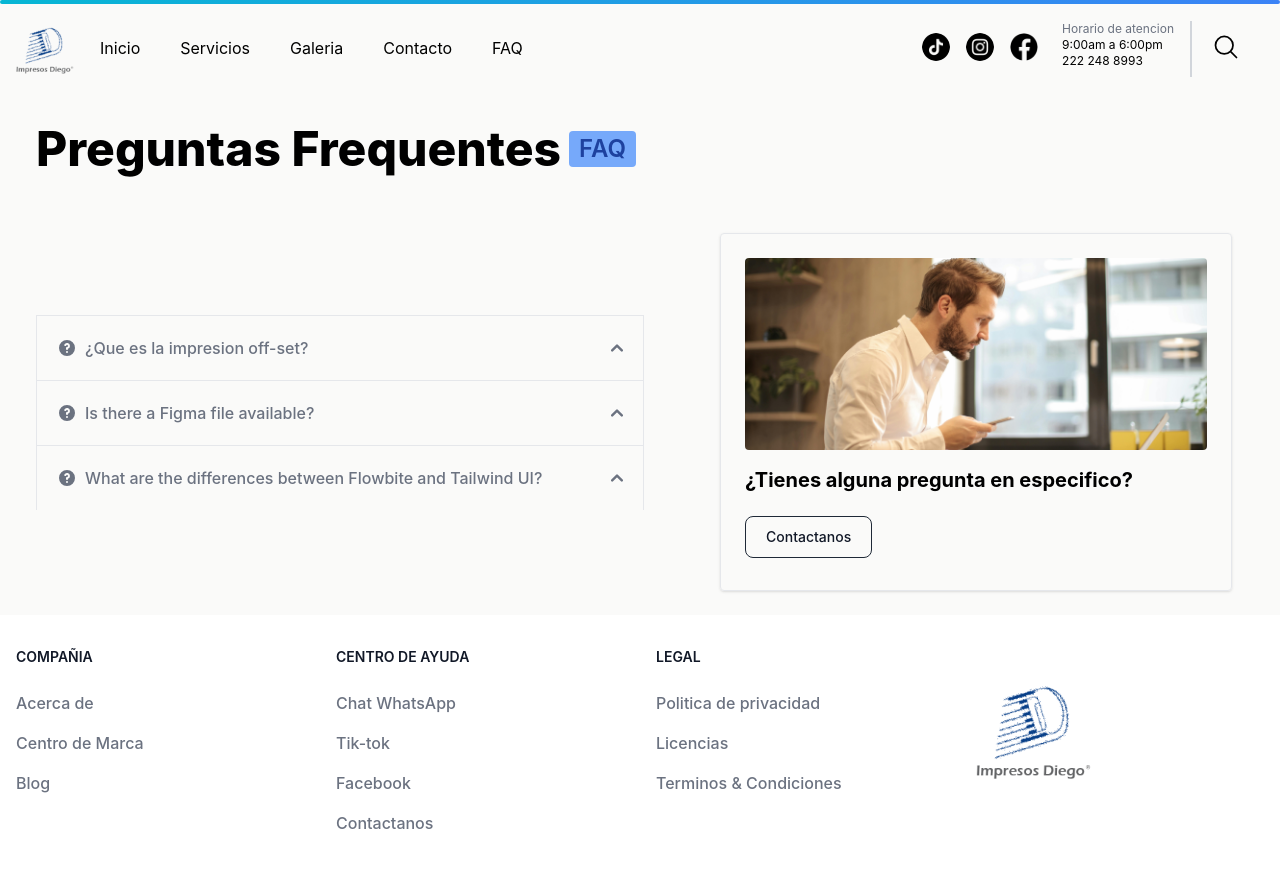
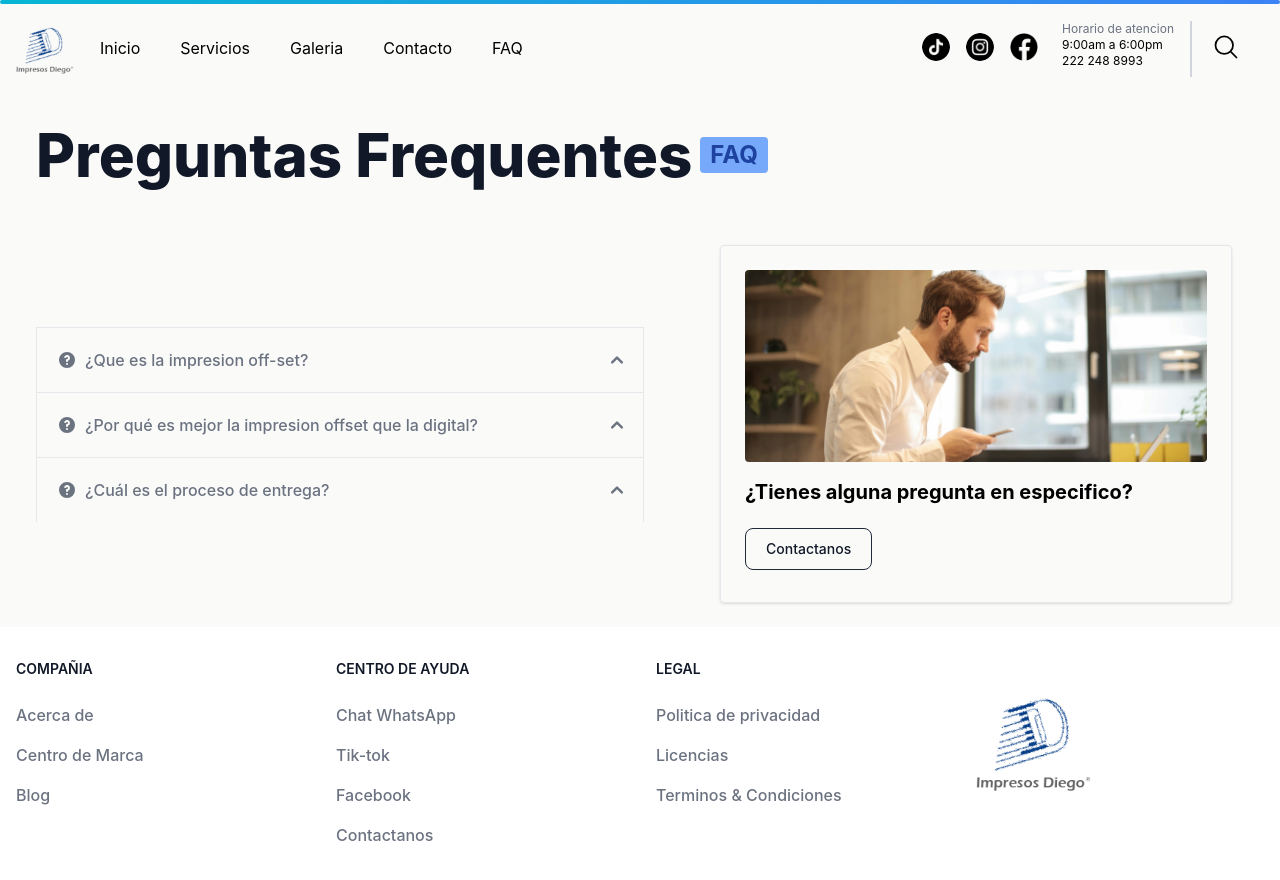
Before and after one commit to EmilioPG13/Impresos-Diego, a React (Vite) app: page /faq in a window 1280 px wide. Shown: the top 880 px of the page. Built offline with nearby package versions, Linux system fonts and the light colour scheme.

Commit message:
♻️ refactor: Update FAQ component design and image, and add form for project printing quote request in contacto.jsx

```diff
--- a/src/components/routes/faq.jsx
+++ b/src/components/routes/faq.jsx
@@ -1,4 +1,4 @@
-import React, { useState } from 'react';
+import { useState } from 'react';
 import manWorking from '../../images/people/manWorking.jpg';
 
 const Accordion = ({ items }) => {
@@ -54,7 +54,7 @@ function FAQ() {
             ),
         },
         {
-            title: 'Is there a Figma file available?',
+            title: '¿Por qué es mejor la impresion offset que la digital?',
             content: (
                 <>
                     <p className="mb-2 text-gray-500 dark:text-gray-400">Flowbite is first conceptualized and designed using the Figma software so everything you see in the library has a design equivalent in our Figma file.</p>
@@ -63,7 +63,7 @@ function FAQ() {
             ),
         },
         {
-            title: 'What are the differences between Flowbite and Tailwind UI?',
+            title: '¿Cuál es el proceso de entrega?',
             content: (
                 <>
                     <p className="mb-2 text-gray-500 dark:text-gray-400">The main difference is that the core components from Flowbite are open source under the MIT license, whereas Tailwind UI is a paid product. Another difference is that Flowbite relies on smaller and standalone components, whereas Tailwind UI offers sections of pages.</p>
@@ -80,9 +80,9 @@ function FAQ() {
 
     return (
         <>
-            <h1 className="m-9 flex items-center text-5xl font-extrabold dark:text-gray-500">
+            <h1 className="m-9 flex items-center text-3xl font-extrabold text-gray-900 dark:text-white md:text-5xl lg:text-6xl">
                 Preguntas Frequentes
-                <span className="bg-blue-400 text-blue-800 text-2xl font-semibold me-2 px-2.5 py-0.5 rounded dark:bg-blue-200 dark:text-blue-800 ms-2">FAQ</span>
+                <span className="bg-blue-400 text-blue-800 text-2xl font-bold me-2 px-2.5 py-0.5 rounded dark:bg-blue-200 dark:text-blue-800 ms-2">FAQ</span>
             </h1>
             <br />
             <div className="flex justify-center items-center">
```
